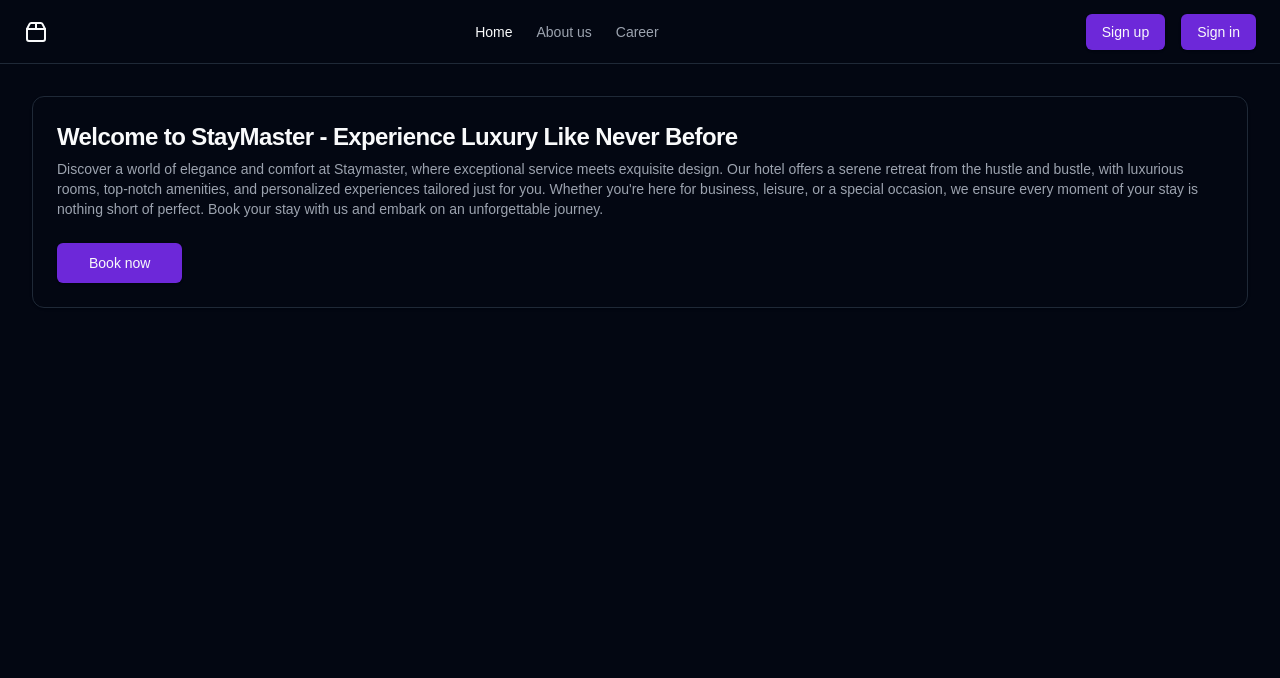
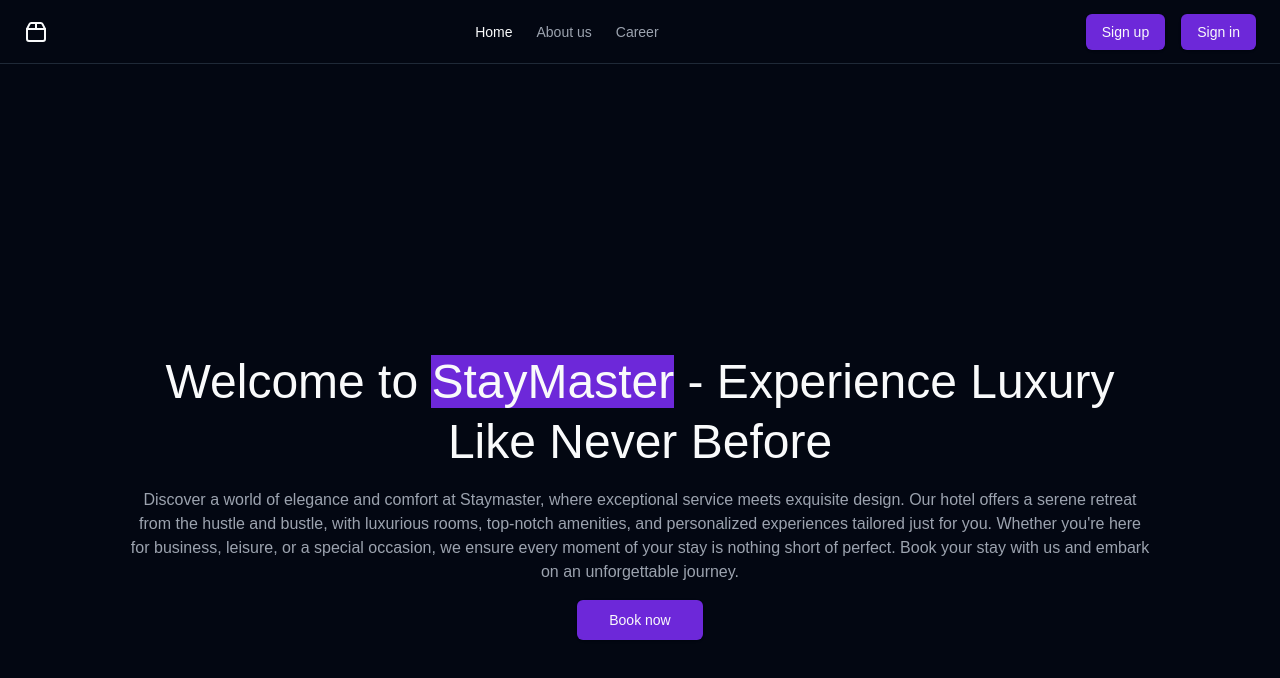
Before and after one commit to zain-23/staymaster, a Next.js app: page / in a window 1280 px wide. Shown: the top 678 px of the page. Built offline with nearby package versions, Linux system fonts and the light colour scheme; a web font is replaced by a local one.

Commit message:
Update page.tsx

```diff
--- a/src/app/(marketing)/page.tsx
+++ b/src/app/(marketing)/page.tsx
@@ -1,34 +1,20 @@
 import { buttonVariants } from "@/components/ui/button";
-import {
-  Card,
-  CardDescription,
-  CardFooter,
-  CardHeader,
-  CardTitle,
-} from "@/components/ui/card";
 import Link from "next/link";
-import React from "react";
 
 const MarketingHomePage = () => {
   return (
-    <section>
-      <Card>
-        <CardHeader>
-          <CardTitle>
-            Welcome to StayMaster - Experience Luxury Like Never Before
-          </CardTitle>
-          <CardDescription>
+    <section className="h-[800px] flex justify-center items-center">
+      <div className="max-w-5xl flex flex-col gap-y-4 items-center mx-auto">
+        <h1 className="text-5xl leading-tight text-center">Welcome to <span className="bg-primary">StayMaster</span> - Experience Luxury Like Never Before</h1>
+        <p className="text-center text-muted-foreground">
           Discover a world of elegance and comfort at Staymaster, where
-            exceptional service meets exquisite design. Our hotel offers a
-            serene retreat from the hustle and bustle, with luxurious rooms,
-            top-notch amenities, and personalized experiences tailored just for
-            you. Whether you're here for business, leisure, or a special
-            occasion, we ensure every moment of your stay is nothing short of
-            perfect. Book your stay with us and embark on an unforgettable
-            journey.
-          </CardDescription>
-        </CardHeader>
-        <CardFooter>
+          exceptional service meets exquisite design. Our hotel offers a serene
+          retreat from the hustle and bustle, with luxurious rooms, top-notch
+          amenities, and personalized experiences tailored just for you. Whether
+          you're here for business, leisure, or a special occasion, we ensure
+          every moment of your stay is nothing short of perfect. Book your stay
+          with us and embark on an unforgettable journey.
+        </p>
         <Link
           className={buttonVariants({
             size: "lg",
@@ -37,8 +23,7 @@ const MarketingHomePage = () => {
         >
           Book now
         </Link>
-        </CardFooter>
-      </Card>
+      </div>
     </section>
   );
 };
```
Lines whose indentation alone changed are shown as unchanged.
